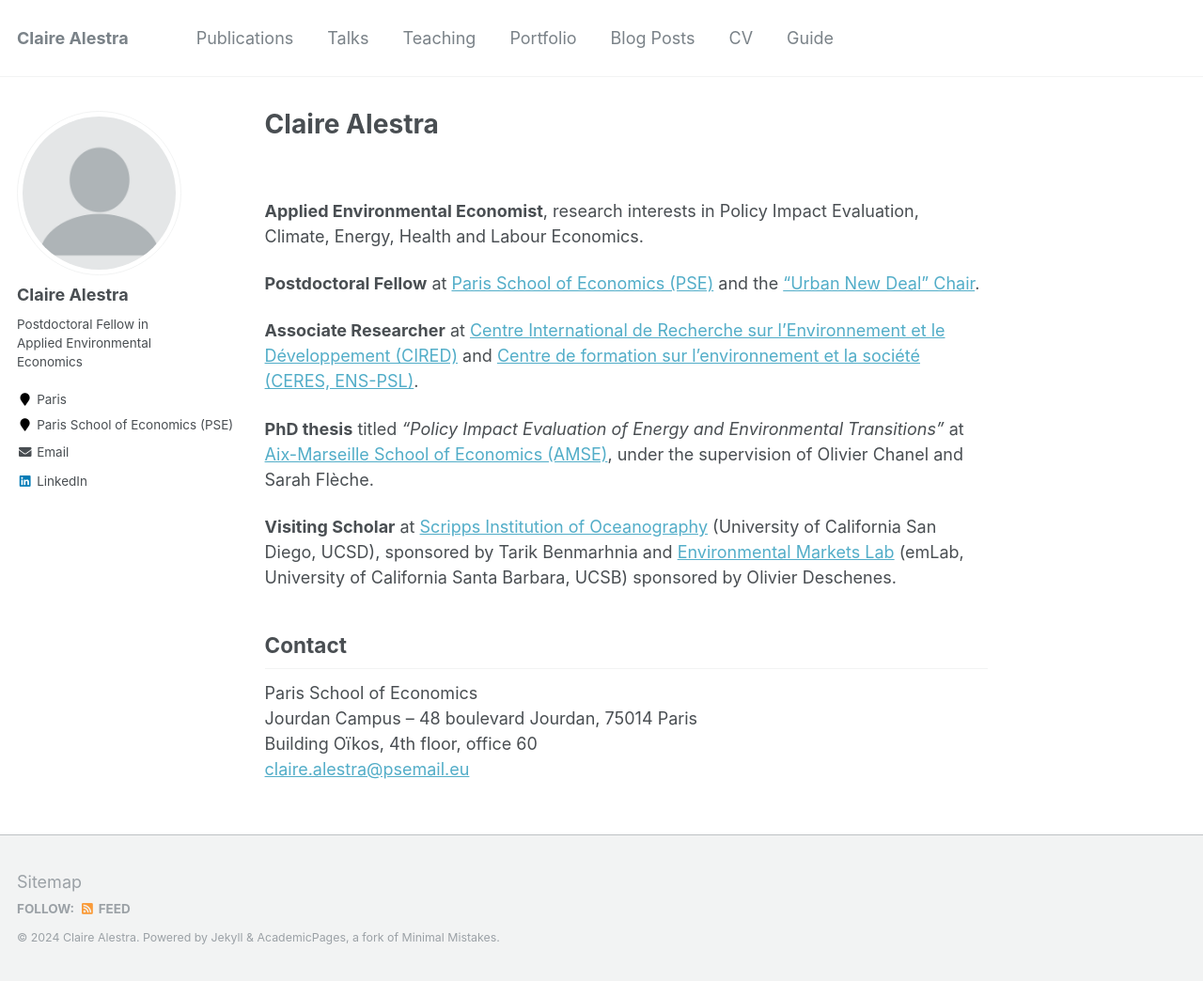
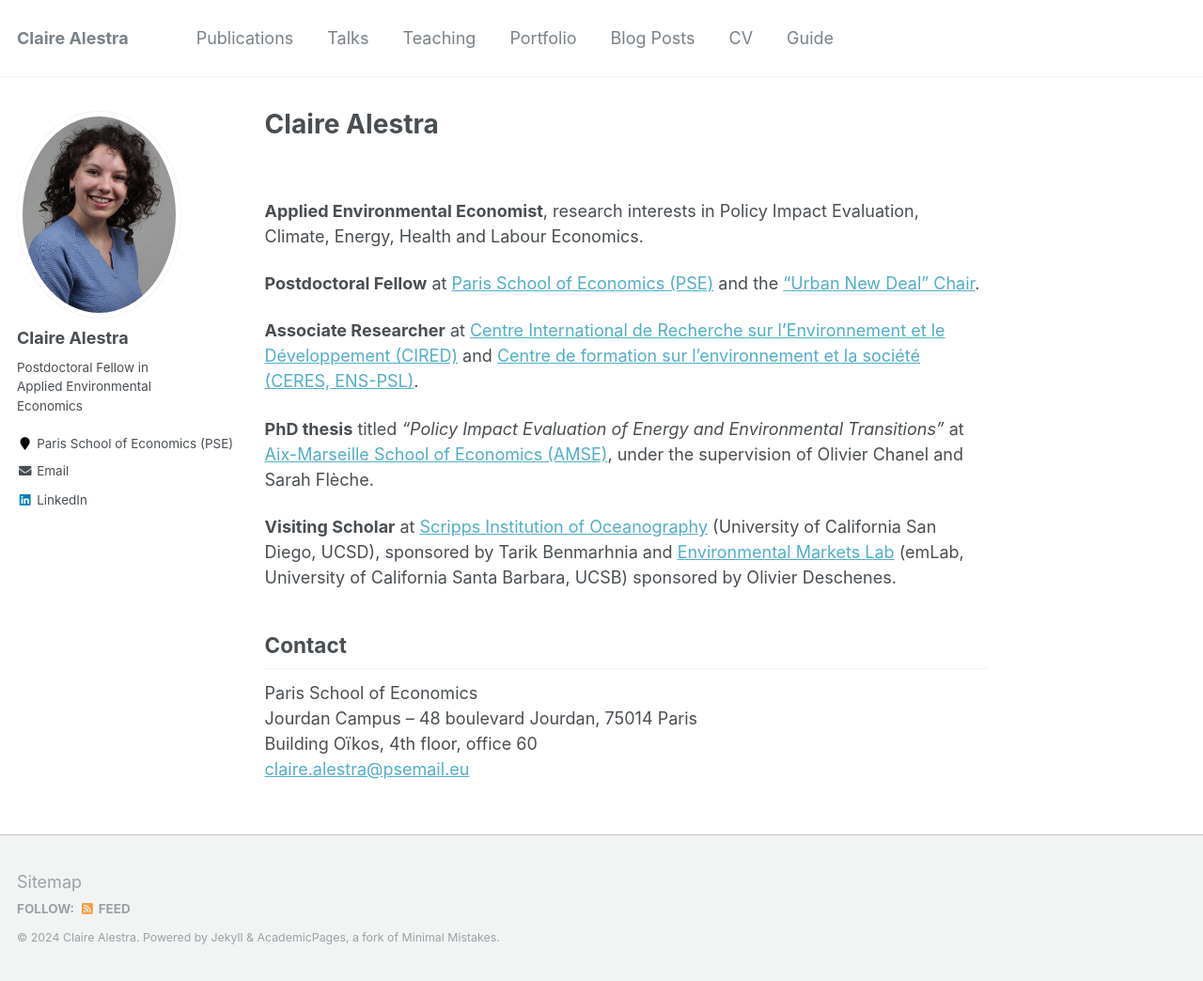
Before and after one commit to ClaireAlestra/ClaireAlestra.github.io, a Jekyll site: the page built from _pages/about.md, in a window 1280 px wide and 1044 px high. Shown: the whole window at 94% size. Built offline with Jekyll 4.4.1, drawn with Linux system fonts in a browser that asks for light colours.

Commit message:
Update _config.yml

```diff
--- a/_config.yml
+++ b/_config.yml
@@ -81,10 +81,10 @@ analytics:
 # Site Author
 author:
   name             : "Claire Alestra"
-  avatar           : "profile.png"
+  avatar           : "29-12-2022-12-03-21-24.JPG"
   bio              : "Postdoctoral Fellow in Applied Environmental Economics"
+  location         : # "Paris"
   employer         : "Paris School of Economics (PSE)"
-  location         : "Paris"
   pubmed           : # "https://www.ncbi.nlm.nih.gov/pubmed/?term=john+snow"
   googlescholar    : # "http://yourfullgooglescholarurl.com"
   email            : "claire.alestra@psemail.eu"
```
